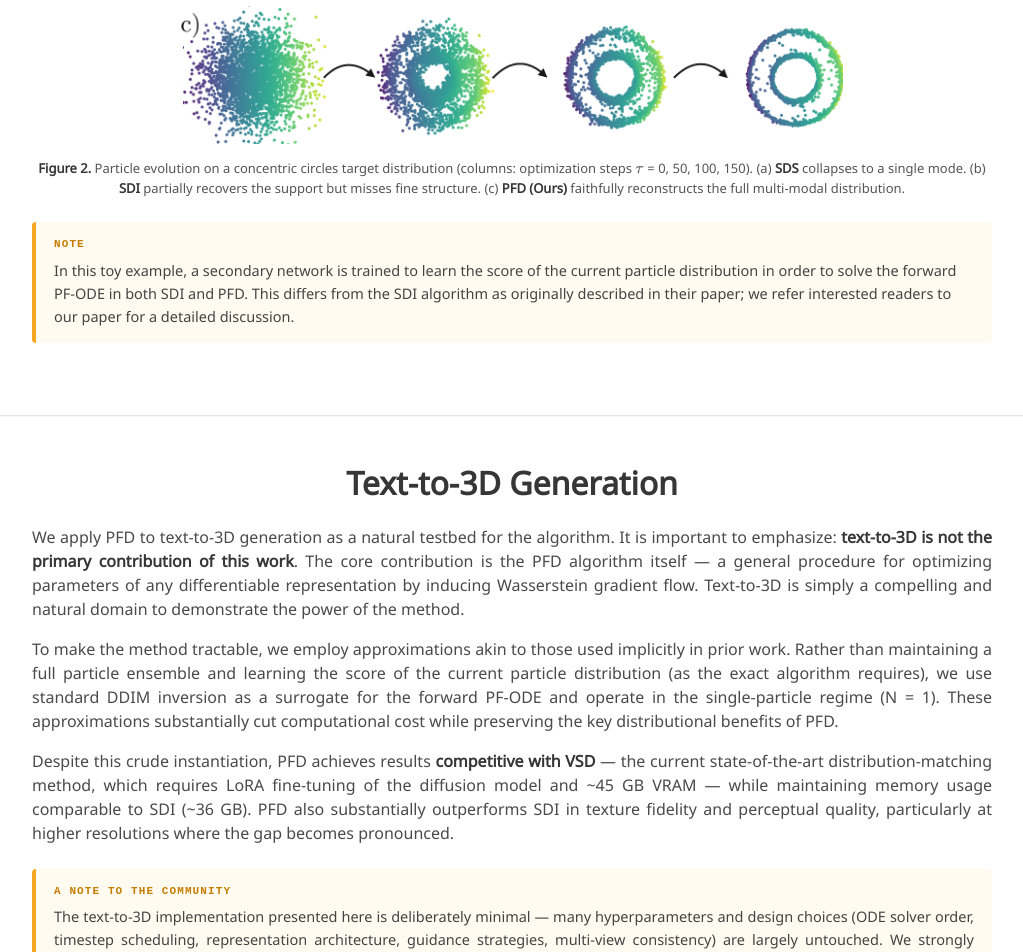
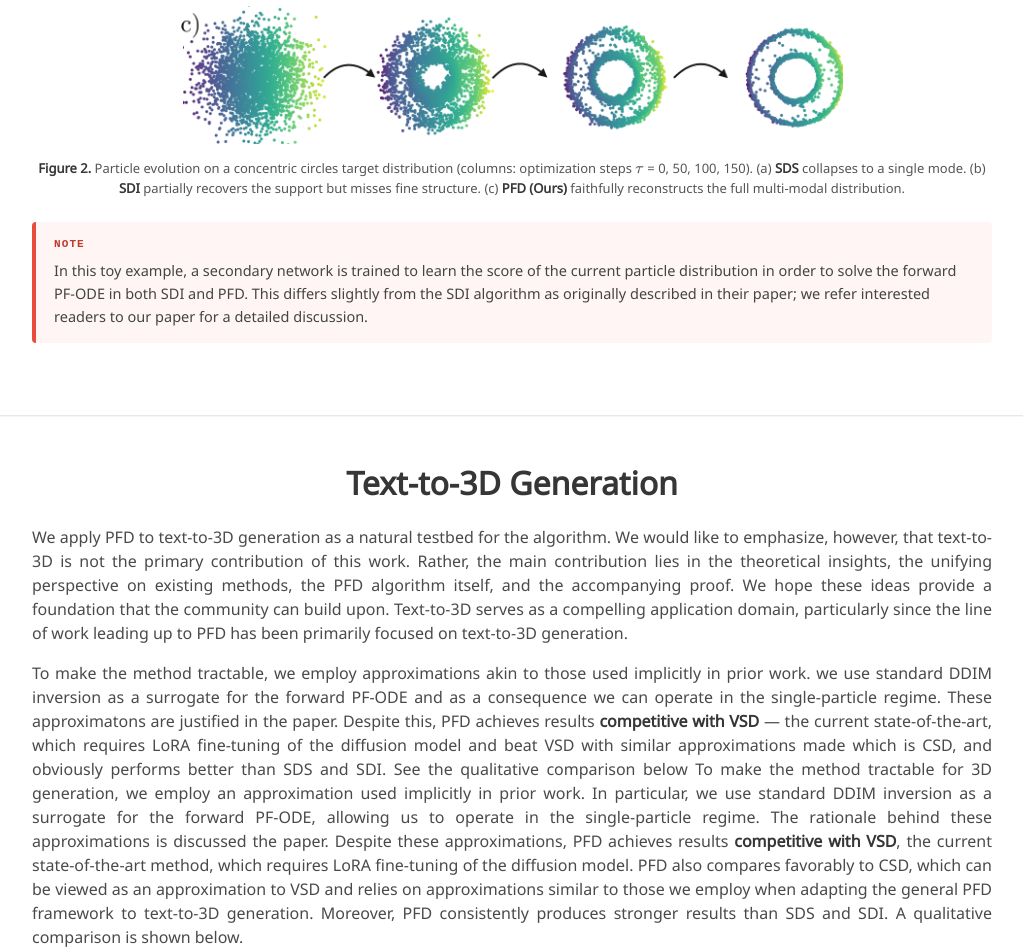
Before and after one commit to rrohithiam/rrohithiam.github.io, a Jekyll site: the page projects/pfd/index.html, which Jekyll copies as it is, in a window 1280 px wide and 1400 px high, scrolled down 2848 px. Shown: the top 952 px of the window, without its empty margins (128-1151 px from the left). Built offline with Jekyll 4.4.1, drawn with Linux system fonts in a browser that asks for light colours; nearby versions of some CDN libraries; some web fonts are replaced; library files that are not in the unit come from our copies; a style sheet for code colours, icons or effects is not loaded; some of the changed text lies outside the part shown.

Commit message:
PFD webpage

```diff
--- a/projects/pfd/index.html
+++ b/projects/pfd/index.html
@@ -250,7 +250,7 @@
         <div class="has-text-centered" style="margin:1.5rem 0;">
         \[
         \mathbb{E}\!\left[\mathbf{x}_0 \mid \mathbf{x}_t\right]
-        = \tilde{\mathbf{x}}_t - \sigma_t \epsilon_\phi(\mathbf{x}_t,t) \qquad \tilde{\mathbf{x}}_t = \frac{\mathbf{x}_t}{\sqrt{\alpha_t}} \]
+        = \tilde{\mathbf{x}}_t - \sigma_t \epsilon_\phi(\mathbf{x}_t,t) \qquad \tilde{\mathbf{x}}_t = \frac{\mathbf{x}_t}{\sqrt{\alpha_t}}.\]
         </div>
 
         <p>
@@ -297,7 +297,7 @@
           the generated distribution and the target diffusion prior:
         </p>
         <div class="has-text-centered" style="margin:1.5rem 0;">
-          \[ \mathbb{E}_t[\Delta_t] = \nabla_{\mathbf{x}} \frac{\delta \mathcal{F}[q_0]}{\delta q_0(\mathbf{x})} \]
+          \[ \mathbb{E}_t[\Delta_t] = \nabla_{\mathbf{x}} \frac{\delta \mathcal{F}[q_0]}{\delta q_0(\mathbf{x})}, \]
         </div>
         <p>
           where \( \mathcal{F}[q_0] = \mathbb{E}_t[w(t) D_{\mathrm{KL}}(q_t \,\|\, p_t)] \).
@@ -327,14 +327,14 @@
         </p>
       </div>
 
-      <div style="background:#fffbf0; border-left:4px solid #f5a623; border-radius:4px;
+      <div style="background:#fff5f5; border-left:4px solid #e74c3c; border-radius:4px;
                     padding:14px 18px; margin: 1.5rem 0;">
           <span style="font-family:monospace; font-size:11px; font-weight:700;
-                       letter-spacing:0.1em; text-transform:uppercase; color:#c47d00;
+                       letter-spacing:0.1em; text-transform:uppercase; color:#c0392b;
                        display:block; margin-bottom:6px;">Note</span>
           <p style="margin:0; font-size:14.5px; line-height:1.6; color:#444;">
             In this toy example, a secondary network is trained to learn the score of the current particle distribution
-             in order to solve the forward PF-ODE in both SDI and PFD. This differs from the SDI algorithm as originally
+             in order to solve the forward PF-ODE in both SDI and PFD. This differs slightly from the SDI algorithm as originally
               described in their paper; we refer interested readers to our paper for a detailed discussion.
           </p>
       </div>
@@ -350,29 +350,47 @@
 
       <div class="content has-text-justified">
         <p>
-          We apply PFD to text-to-3D generation as a natural testbed for the algorithm.
-          It is important to emphasize: <strong>text-to-3D is not the primary contribution of this
-          work</strong>. The core contribution is the PFD algorithm itself — a general procedure for
-          optimizing parameters of any differentiable representation by inducing Wasserstein gradient
-          flow. Text-to-3D is simply a compelling and natural domain to demonstrate the power of the
-          method.
+          We apply PFD to text-to-3D generation as a natural testbed for the algorithm. We would like to emphasize,
+          however, that text-to-3D is not the primary contribution of this work. Rather, the main contribution
+          lies in the theoretical insights, the unifying perspective on existing methods, the PFD algorithm itself, and the accompanying proof.
+          We hope these ideas provide a foundation that the community can build upon. Text-to-3D serves as a compelling application domain,
+          particularly since the line of work leading up to PFD has been primarily focused on text-to-3D generation.
+
         </p>
         <p>
           To make the method tractable, we employ approximations akin to those used implicitly in
-          prior work. Rather than maintaining a full particle ensemble and learning the score of the
-          current particle distribution (as the exact algorithm requires), we use standard DDIM
-          inversion as a surrogate for the forward PF-ODE and operate in the single-particle regime
-          (N = 1). These approximations substantially cut computational cost while preserving the
-          key distributional benefits of PFD.
+          prior work. we use standard DDIM inversion as a surrogate for the forward PF-ODE and as a consequence we can operate in the single-particle regime.
+          These approximatons are justified in the paper. Despite this, PFD achieves results <strong>competitive with
+          VSD</strong> — the current state-of-the-art, which requires
+          LoRA fine-tuning of the diffusion model and beat VSD with similar approximations made which is CSD, and obviously performs better than SDS and SDI. See the qualitative comparison below
+
+          To make the method tractable for 3D generation, we employ an approximation used implicitly in prior work.
+          In particular, we use standard DDIM inversion as a surrogate for the forward PF-ODE, allowing us to operate
+          in the single-particle regime. The rationale behind these approximations is discussed the paper. Despite these approximations,
+          PFD achieves results <strong>competitive with VSD</strong>, the current state-of-the-art method, which requires LoRA fine-tuning
+          of the diffusion model. PFD also compares favorably to CSD, which can be viewed as an approximation to VSD and relies on
+          approximations similar to those we employ when adapting the general PFD framework to text-to-3D generation. Moreover,
+          PFD consistently produces stronger results than SDS and SDI. A qualitative comparison is shown below.
+
         </p>
-        <p>
-          Despite this crude instantiation, PFD achieves results <strong>competitive with
-          VSD</strong> — the current state-of-the-art distribution-matching method, which requires
-          LoRA fine-tuning of the diffusion model and ~45 GB VRAM — while maintaining memory usage
-          comparable to SDI (~36 GB). PFD also substantially outperforms SDI in texture fidelity
-          and perceptual quality, particularly at higher resolutions where the gap becomes
-          pronounced.
-        </p>
+
+        <h3 class="title is-4" style="margin-top:2.5rem;">Qualitative Comparison</h3>
+        <div class="content has-text-justified">
+          <p>
+            Comparison against SDS, SDI, VSD, and CSD across a range of text prompts.
+            PFD (rightmost) consistently produces sharper geometry and richer texture than SDS and SDI,
+            and is competitive with VSD.
+          </p>
+        </div>
+        <div class="has-text-centered">
+          <img src="./static/images/fig_comparison.png"
+              style="width:100%; border-radius:6px;"
+              alt="Qualitative comparison: SDS, SDI, VSD, CSD, PFD" />
+          <p style="font-size:13px; color:#555; margin-top:0.6rem;">
+            <strong>Figure 3.</strong> Qualitative comparison on text-to-3D generation.
+            Columns left to right: SDS, SDI, VSD, CSD, <strong>PFD (Ours)</strong>.
+          </p>
+        </div>
 
         <div style="background:#fffbf0; border-left:4px solid #f5a623; border-radius:4px;
                     padding:14px 18px; margin: 1.5rem 0;">
@@ -380,14 +398,12 @@
                        letter-spacing:0.1em; text-transform:uppercase; color:#c47d00;
                        display:block; margin-bottom:6px;">A note to the community</span>
           <p style="margin:0; font-size:14.5px; line-height:1.6; color:#444;">
-            The text-to-3D implementation presented here is deliberately minimal — many
-            hyperparameters and design choices (ODE solver order, timestep scheduling, representation
-            architecture, guidance strategies, multi-view consistency) are largely untouched.
-            We strongly encourage the community to build on PFD: better instantiations are likely to
-            yield substantially improved results. See the <a href="https://arxiv.org/abs/2605.09071"
-            target="_blank">paper</a> for a detailed discussion of future directions, including more
-            efficient PF-ODE solvers, trajectory distillation, and extensions beyond the
-            single-particle regime.
+            The text-to-3D implementation presented here is deliberately minimal. Many design choices
+            and avenues for improvement &mdash; including the ODE solver, representation architecture, multi-view
+            consistency mechanisms, and the multi-particle setting &mdash; remain largely unexplored. Consequently,
+            the current implementation still suffers from issues such as the Janus problem, unintended scene expansions,
+            and floaters. We strongly encourage the community to build upon PFD, as better instantiations are likely to
+            yield substantially improved results.
           </p>
         </div>
       </div>
@@ -432,24 +448,6 @@
         </div>
       </div>
 
-      <h3 class="title is-4" style="margin-top:2.5rem;">Qualitative Comparison</h3>
-      <div class="content has-text-justified">
-        <p>
-          Comparison against SDS, SDI, VSD, and CSD across a range of text prompts.
-          PFD (rightmost) consistently produces sharper geometry and richer texture than SDS and SDI,
-          and is competitive with VSD at a fraction of the memory cost.
-        </p>
-      </div>
-      <div class="has-text-centered">
-        <img src="./static/images/fig_comparison.png"
-             style="width:100%; border-radius:6px;"
-             alt="Qualitative comparison: SDS, SDI, VSD, CSD, PFD" />
-        <p style="font-size:13px; color:#555; margin-top:0.6rem;">
-          <strong>Figure 3.</strong> Qualitative comparison on text-to-3D generation.
-          Columns left to right: SDS, SDI, VSD, CSD, <strong>PFD (Ours)</strong>.
-        </p>
-      </div>
-
     </div>
   </section>
 
```
